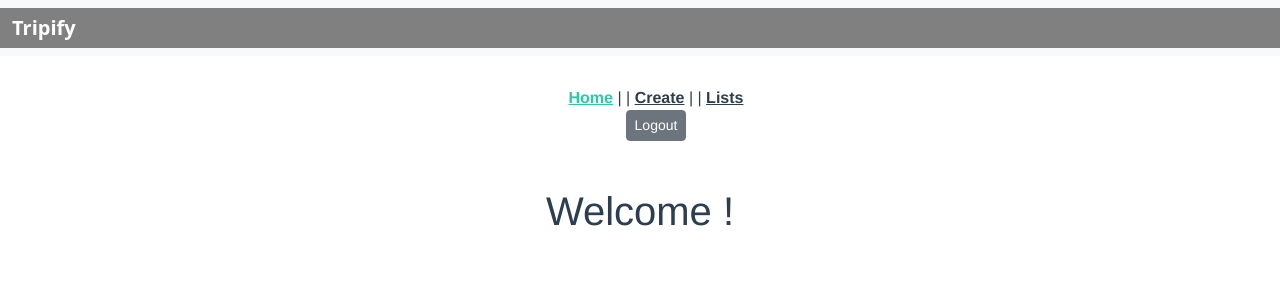
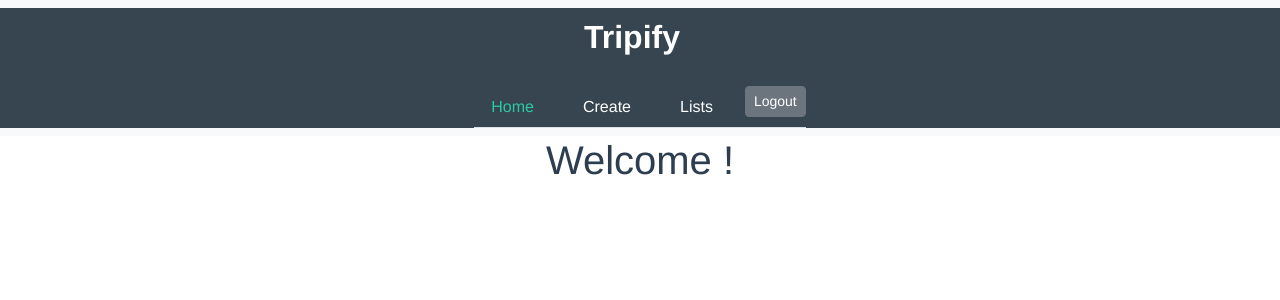
Before and after one commit to Fmarecic9/TripifyProjekt, a Vue app: page / in a window 1280 px wide. Shown: the top 300 px of the page. Built offline with nearby package versions, Linux system fonts and the light colour scheme; no server answers; sample sign-in values are in the browser's storage.

Commit message:
Sitne hmtl/css izmjene

```diff
--- a/public/index.html
+++ b/public/index.html
@@ -7,13 +7,7 @@
     <link rel="icon" href="<%= BASE_URL %>favicon.ico">
     <title><%= htmlWebpackPlugin.options.title %></title>
     <link href="https://cdn.jsdelivr.net/npm/bootstrap@5.3.3/dist/css/bootstrap.min.css" rel="stylesheet" integrity="sha384-QWTKZyjpPEjISv5WaRU9OFeRpok6YctnYmDr5pNlyT2bRjXh0JMhjY6hW+ALEwIH" crossorigin="anonymous">
-    <nav class="navbar bg-body-tertiary">
-      <div class="container-fluid">
-        <a class="navbar-brand" href="#" >
-          Tripify
-        </a>
-      </div>
-    </nav>
+
   </head>
   <body >
     <noscript>
@@ -24,20 +18,6 @@
   </body>
 
  <style>
-.container-fluid{
-background-color: grey !important;
 
-}
-
-.navbar bg-body-tertiary{
-background-color: grey !important;
-height: 200%;
-}
-
-.navbar-brand{
-color: white;
-
-
-}
  </style>
 </html>
--- a/src/App.vue
+++ b/src/App.vue
@@ -1,22 +1,40 @@
 <template>
-  <nav class = "navigacija">
-    <ul class = "links">
-    <li v-if="this.currentUser != null">
-    <router-link to="/">Home</router-link> | |
-    <router-link to="/create">Create</router-link> | |
-    <router-link to="/lists">Lists</router-link>
-    </li>
+  <nav class="navbar bg-body-tertiary">
+    <div class="container-fluid navbar-container">
+      <a class="navbar-brand logo" >Tripify</a>
 
-    <li v-if="this.currentUser == null">
-    <router-link to="/login">Login</router-link> | |
-    <router-link to="/signup">Sign up</router-link>
-    </li>
-    <router-link to="/login"><button type="button" class="btn btn-secondary btn-sm" @click="logout" v-if="this.currentUser != null">Logout</button></router-link>
-  </ul>
+      <div v-if="currentUser != null" class="nav-container">
+        <ul class="nav nav-tabs">
+          <li class="nav-item">
+            <router-link to="/" class="nav-link">Home</router-link>
+          </li>
+          <li class="nav-item">
+            <router-link to="/create" class="nav-link">Create</router-link>
+          </li>
+          <li class="nav-item">
+            <router-link to="/lists" class="nav-link">Lists</router-link>
+          </li>
+          <li class="nav-item">
+            <router-link to="/login">
+              <button type="button" class="btn btn-secondary btn-sm" @click="logout" v-if="currentUser != null">Logout</button>
+            </router-link>
+          </li>
+        </ul>
+      </div>
+
+      <div v-else class="nav-container">
+        <ul class="nav nav-tabs">
+          <li class="nav-item">
+            <router-link to="/login" class="nav-link">Login</router-link>
+          </li>
+          <li class="nav-item">
+            <router-link to="/signup" class="nav-link">Sign up</router-link>
+          </li>
+        </ul>
+      </div>
+    </div>
   </nav>
-  <router-view/>
-
-
+  <router-view />
 </template>
 
 
@@ -46,6 +64,63 @@ nav {
 list-style-type:none;
 
 }
+.container-fluid{
+background-color: #36454F	 !important;
+
+}
+
+.navbar bg-body-tertiary{
+background: #36454F	 !important;
+height: 200%;
+}
+
+.navbar-brand{
+color: white;
+}
+.navbar-brand:hover{
+  color:#2dc9a5;
+}
+
+
+.nav nav-tabs{
+background-color: #36454F	 !important;
+
+}
+.navbar-container {
+  display: flex;
+  flex-direction: column;
+  align-items: center;
+}
+
+.logo {
+  font-size: 2rem; /* Adjust the size of your logo */
+  margin-bottom: 20px; /* Add some space between logo and navigation */
+}
+
+.nav-container {
+  display: flex;
+  justify-content: center;
+}
+
+.nav-tabs {
+  display: flex;
+  gap: 15px;
+  list-style: none;
+  padding: 0;
+}
+
+.nav-link {
+  color: #ffffff; /* Adjust link colors */
+  text-decoration: none;
+}
+.nav-link:hover{
+  color:#2dc9a5;
+
+}
+.nav-link:active, .nav-link:focus{
+  color: #2dc9a5
+}
+
 
 </style>
 <script>
@@ -61,6 +136,7 @@ export default {
       store,
     };
   },
+   //
   created() {
     onAuthStateChanged(auth, (user) => {
       if (user) {
--- a/src/views/edit.vue
+++ b/src/views/edit.vue
@@ -6,7 +6,9 @@
       </div>
       <div v-else class="lists-container" >
       <div v-for="list in lists" :key="list.id" class="list-table">
-        <h2>{{ list.listName }}
+         <h2 class="table-header">
+          <router-link to="lists"><button type="button" class="batun" aria-label="Close" @click="editBack()">Back</button> </router-link>
+          <span>{{ list.listName }} </span>
           <button type="button" class="btn-close" aria-label="Close" @click="deleteList(list.id)"></button>
         </h2>
         <table class="scrolling">
@@ -40,6 +42,22 @@
     display: block;
   max-height: 300px;
   overflow-y: auto;
+}
+.batun{
+  font-size: 70%;
+  border-radius: 20px;
+  border: none;
+  color:white;
+  background-color:#2dc9a5;
+}
+.batun:hover{
+  background-color: #1b9f80;
+}
+.table-header{
+  display: flex;
+  justify-content: space-between; /* Distribute items with space between */
+  align-items: center; /* Align items vertically in the center */
+
 }
 
 </style>
@@ -103,9 +121,14 @@ export default {
       alert("List deletion cancelled");
 
     }
-    }
+    },
+    editBack(){
+      this.$router.push({ name: "lists" });
+    },
+  },
+
   }
-}
+
 
 
 
--- a/src/views/lists.vue
+++ b/src/views/lists.vue
@@ -1,4 +1,6 @@
 <template>
+<br>
+<br>
   <div class="lists">
     <div v-if="lists.length === 0">
       <p>No lists found.</p>
```
